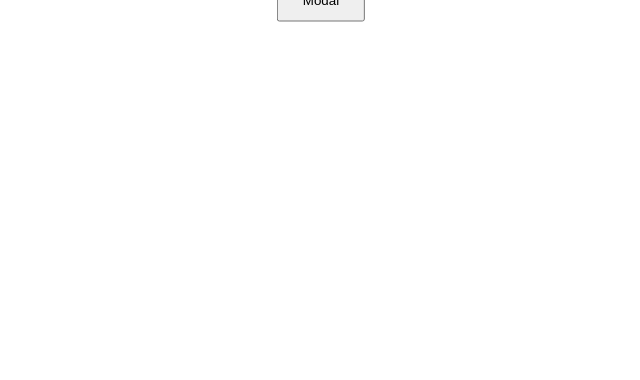
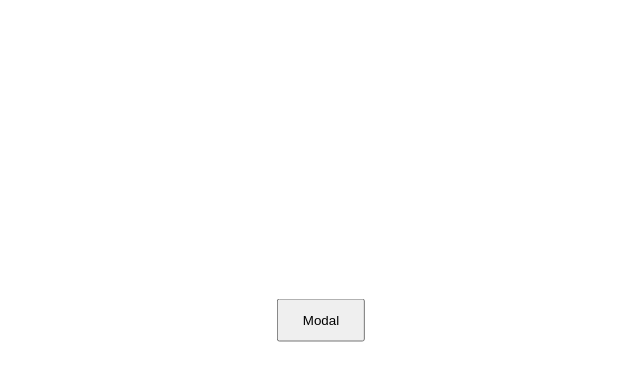
Before and after one commit to PJMantoss/react_modal, a React (Create React App) app: page / in a window 1280 px wide. Shown: the top 380 px of the page, without its empty margins (319-959 px from the left). Built offline with nearby package versions, Linux system fonts and the light colour scheme; the HTML template or start-up script is replaced by a standard one.

Commit message:
update App styling

```diff
--- a/src/App.css
+++ b/src/App.css
@@ -4,8 +4,8 @@
 
 .modalBtn{
   position: fixed;
-  /* top: 40%;
-  left: 50%; */
+  top: 40%;
+  left: 50%;
   padding: 12px 24px;
   transform: translate(-50%,-50%);
   z-index: -1;
```
